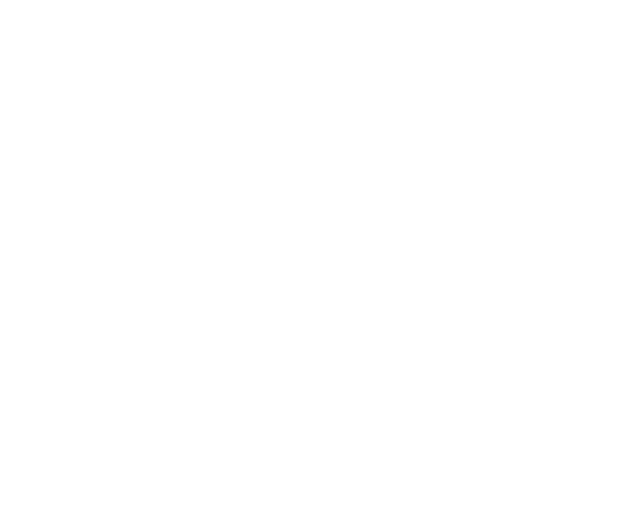
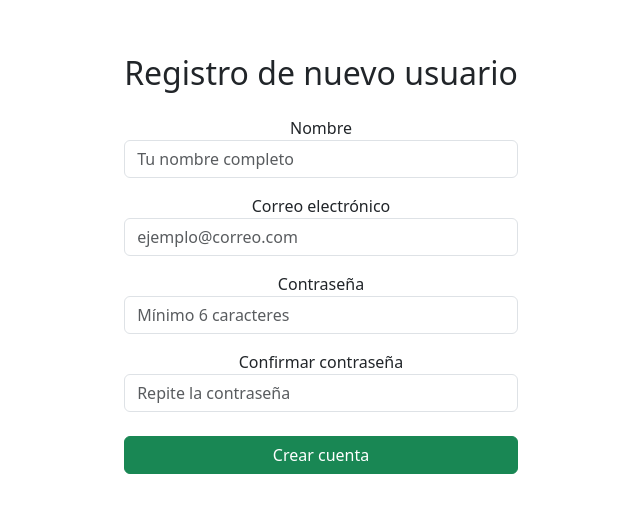
Before and after one commit to FranciscoRos/Sistema-de-Gesti-n-de-compras-e-Inventario-FRONTEND, a Vue app: page /registro in a window 1280 px wide. Before the commit this address had no page. Shown: the part 160-672 px from the top of the page, without its empty margins (319-959 px from the left). Built offline with nearby package versions, Linux system fonts and the light colour scheme.

Commit message:
listo login

```diff
--- a/src/router/index.ts
+++ b/src/router/index.ts
@@ -4,7 +4,7 @@ import { createRouter, createWebHistory } from 'vue-router'
 // IMPORTEN AQUI SUS COMPONENTES COMO PAGINAS
 import LoginView from '../views/LoginView.vue'
 import DashboardView from '../views/DashboardView.vue'
-
+import RegisterView from '../views/RegisterView.vue'
 // PONGAN LAS RUTAS Y EL COMPONENTE QUE QUIEREN QUE SE CARGUE EN CADA RUTA
 
 const routes = [
@@ -15,7 +15,8 @@ const routes = [
   {
     path: '/dashboard',
     component: DashboardView
-  }
+  },
+  { path: '/registro', component: RegisterView }
 ]
 
 const router = createRouter({
--- a/src/views/LoginView.vue
+++ b/src/views/LoginView.vue
@@ -4,28 +4,20 @@
 
     <div class="form-group mb-3">
       <label for="correo">Correo electrónico</label>
-      <input
-        type="email"
-        class="form-control"
-        id="correo"
-        v-model="correo"
-        placeholder="ejemplo@correo.com"
-      />
+      <input type="email" class="form-control" id="correo" v-model="correo" placeholder="ejemplo@correo.com" />
     </div>
 
     <div class="form-group mb-4">
       <label for="contrasena">Contraseña</label>
-      <input
-        type="password"
-        class="form-control"
-        id="contrasena"
-        v-model="contrasena"
-        placeholder="********"
-      />
+      <input type="password" class="form-control" id="contrasena" v-model="contrasena" placeholder="********" />
     </div>
 
     <button class="btn btn-primary w-100" @click="iniciarSesion">
       Entrar
+    </button>
+
+    <button class="btn btn-outline-secondary w-100 mt-2" @click="irARegistro">
+      ¿No tienes cuenta? Regístrate aquí
     </button>
 
     <div v-if="error" class="alert alert-danger mt-3">
@@ -42,6 +34,9 @@ const correo = ref('')
 const contrasena = ref('')
 const error = ref('')
 const router = useRouter()
+const irARegistro = () => {
+  router.push('/registro')
+}
 
 const iniciarSesion = async () => {
   error.value = ''
--- /dev/null
+++ b/src/views/RegisterView.vue
@@ -0,0 +1,110 @@
+<template>
+  <div class="container mt-5" style="max-width: 500px">
+    <h2 class="mb-4">Registro de nuevo usuario</h2>
+
+    <div class="form-group mb-3">
+      <label for="nombre">Nombre</label>
+      <input type="text" class="form-control" id="nombre" v-model="nombre" placeholder="Tu nombre completo" />
+    </div>
+
+    <div class="form-group mb-3">
+      <label for="correo">Correo electrónico</label>
+      <input type="email" class="form-control" id="correo" v-model="correo" placeholder="ejemplo@correo.com" />
+    </div>
+
+    <div class="form-group mb-3">
+      <label for="contrasena">Contraseña</label>
+      <input type="password" class="form-control" id="contrasena" v-model="contrasena"
+        placeholder="Mínimo 6 caracteres" />
+    </div>
+
+    <div class="form-group mb-4">
+      <label for="confirmar">Confirmar contraseña</label>
+      <input type="password" class="form-control" id="confirmar" v-model="confirmar"
+        placeholder="Repite la contraseña" />
+    </div>
+
+    <button class="btn btn-success w-100" @click="registrarUsuario">
+      Crear cuenta
+    </button>
+
+    <div v-if="error" class="alert alert-danger mt-3">
+      {{ error }}
+    </div>
+  </div>
+</template>
+
+<script lang="ts" setup>
+import { ref } from 'vue'
+import { useRouter } from 'vue-router'
+
+const nombre = ref('')
+const correo = ref('')
+const contrasena = ref('')
+const confirmar = ref('')
+const error = ref('')
+const router = useRouter()
+const registrarUsuario = async () => {
+  error.value = ''
+
+  if (!nombre.value || !correo.value || !contrasena.value || !confirmar.value) {
+    error.value = 'Todos los campos son obligatorios.'
+    return
+  }
+
+  if (contrasena.value.length < 6) {
+    error.value = 'La contraseña debe tener al menos 6 caracteres.'
+    return
+  }
+
+  if (contrasena.value !== confirmar.value) {
+    error.value = 'Las contraseñas no coinciden.'
+    return
+  }
+
+  // Aquí harás la llamada real a tu API más adelante
+  // console.log('Usuario listo para registrarse:', {
+  //   nombre: nombre.value,
+  //   correo: correo.value,
+  //   contrasena: contrasena.value
+  // })
+
+  try {
+    const response = await fetch(
+      'https://superelchino.com/apis/Sistema-de-Gesti-n-de-compras-e-Inventario/usuarios/registro',
+      {
+        method: 'POST',
+        headers: {
+          'Content-Type': 'application/json'
+        },
+        body: JSON.stringify({
+          correo: correo.value,
+          contrasena: contrasena.value,
+          nombre: nombre.value
+        })
+      }
+    )
+
+    const data = await response.json()
+
+    if (!response.ok || data.estado !== 1) {
+      throw new Error(data.mensaje || 'Error al iniciar sesión')
+    }
+
+    const usuario = data.usuario
+
+    // Guardamos datos en localStorage
+    localStorage.setItem('token', data.claveApi)
+    //localStorage.setItem('nombre', nombre.value)
+    //localStorage.setItem('correo', usuario.correo)
+    //localStorage.setItem('idUsuario', usuario.id)
+
+    // Redirigir al dashboard
+    router.push('/dashboard')
+  } catch (err: any) {
+    error.value = err.message || 'Error al registrar'
+
+  }
+}
+
+</script>
```
